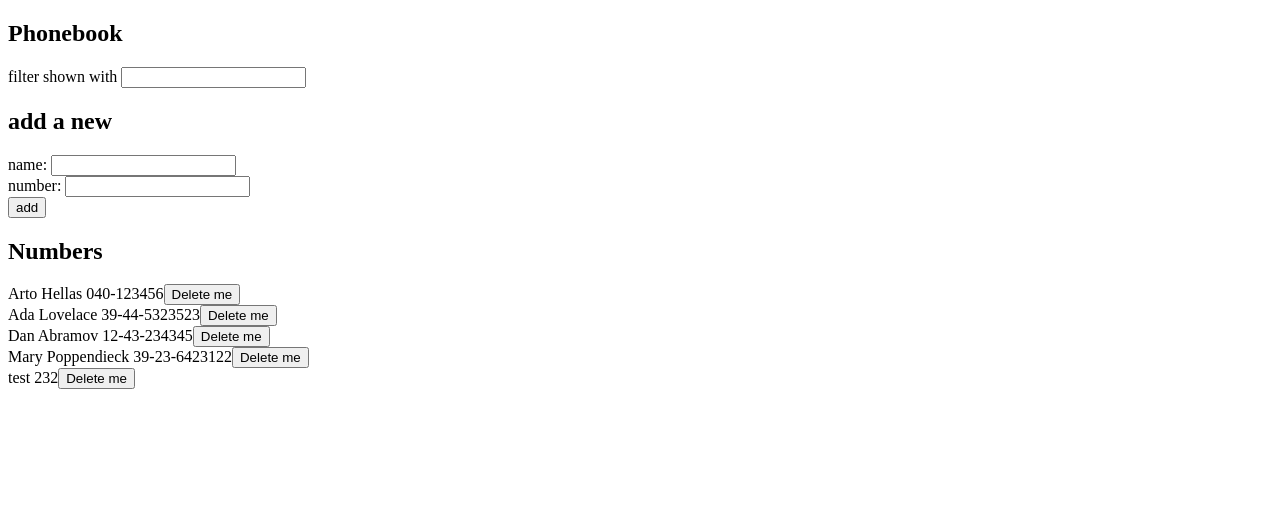
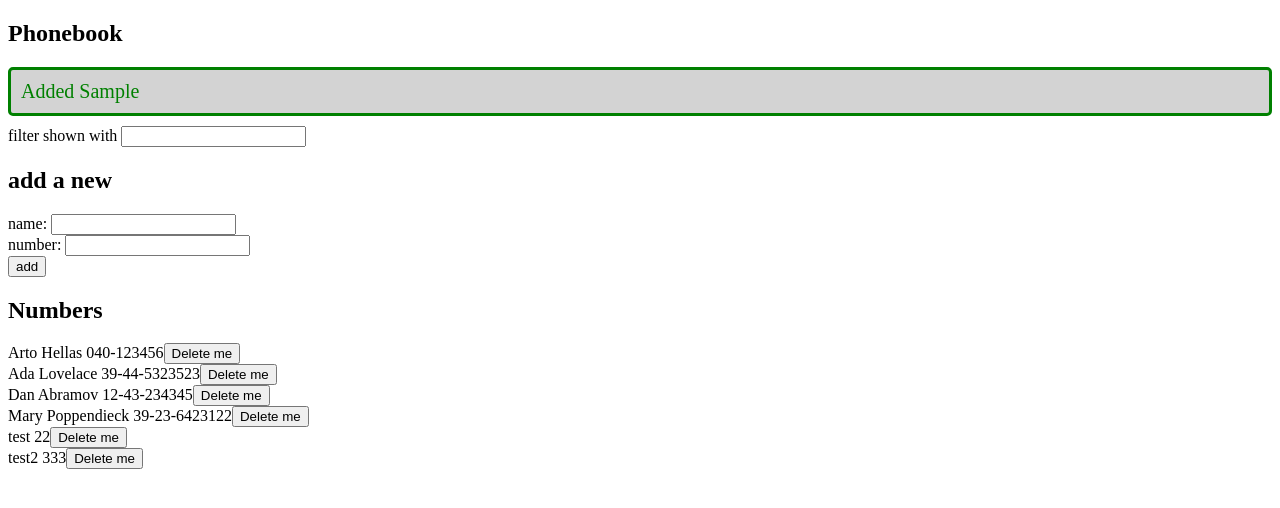
Before and after one commit to petteri9292/Fullstack-Open, a React (Vite) app in the folder part2/phonebook/: page / in a window 1280 px wide. Both pictures are taken after typing "Sample", "Sample" into the empty fields and a click on the button "add". Shown: the top 508 px of the page. Built offline with nearby package versions, Linux system fonts and the light colour scheme; no server answers; data requests are answered from the project's data file.

Commit message:
exercise 2.16 completed

```diff
--- a/part2/phonebook/db.json
+++ b/part2/phonebook/db.json
@@ -22,8 +22,13 @@
     },
     {
       "name": "test",
-      "number": "232",
+      "number": "22",
       "id": "6f4d"
+    },
+    {
+      "id": "cf6f",
+      "name": "test2",
+      "number": "333"
     }
   ]
 }
--- a/part2/phonebook/src/App.jsx
+++ b/part2/phonebook/src/App.jsx
@@ -5,12 +5,14 @@
 import Render from "./components/Render.jsx"
 import AddName from "./components/AddName"
 import SearchFilter from './components/SearchFilter.jsx'
+import Notification from './components/Noticifation.jsx'
 
 const App = () => {
   const [persons,setPersons] = useState([])
   const [newName, setNewName] = useState('')
   const [newNumber, setNewNumber] = useState("")
   const [searchTerm, setSearchTerm] = useState("")
+  const [errorMessage, setErrorMessage] = useState(null)
 
 
   const hook = () => {
@@ -40,6 +42,10 @@
     if (temp_name_array.includes(new_name.name)){
       if (window.confirm(`${new_name.name} is already added to phonebook, replace the old number with a new one?`)){
         const object_id = persons.find((person) => person.name === new_name.name).id
+        setErrorMessage(`Changed number of ${new_name.name}`)
+        setTimeout(() => {
+          setErrorMessage(null)
+        }, (5000));
         numberService.updateObject(object_id,new_name).then(response => {
           console.log(response)
           setPersons(persons.map(person => person.id === object_id ? response : person))
@@ -54,6 +60,10 @@
 
         setPersons(updated_persons)
       })
+      setErrorMessage(`Added ${new_name.name}`)
+      setTimeout(() => {
+        setErrorMessage(null)
+      }, (5000));
     }
   }
 
@@ -72,6 +82,7 @@
   return (
     <div>
       <h2>Phonebook</h2>
+      <Notification message={errorMessage}></Notification>
       <SearchFilter handleSearchChange={handleSearchChange}></SearchFilter>
       <h2>add a new</h2>
       <AddName addName={addName} handleNameChange={handleNameChange} newName={newName}
--- /dev/null
+++ b/part2/phonebook/src/components/Noticifation.jsx
@@ -0,0 +1,14 @@
+const Notification = ({ message }) => {
+    if (message === null) {
+      return null
+    }
+
+    return (
+      <div className='error'>
+        {message}
+      </div>
+    )
+  }
+
+
+export default Notification
--- /dev/null
+++ b/part2/phonebook/src/index.css
@@ -0,0 +1,9 @@
+.error {
+    color: green;
+    background: lightgrey;
+    font-size: 20px;
+    border-style: solid;
+    border-radius: 5px;
+    padding: 10px;
+    margin-bottom: 10px;
+  }
--- a/part2/phonebook/src/main.jsx
+++ b/part2/phonebook/src/main.jsx
@@ -1,5 +1,5 @@
 import ReactDOM from 'react-dom/client'
-
+import "./index.css"
 import App from './App'
 
 ReactDOM.createRoot(document.getElementById('root')).render(<App />)
```
